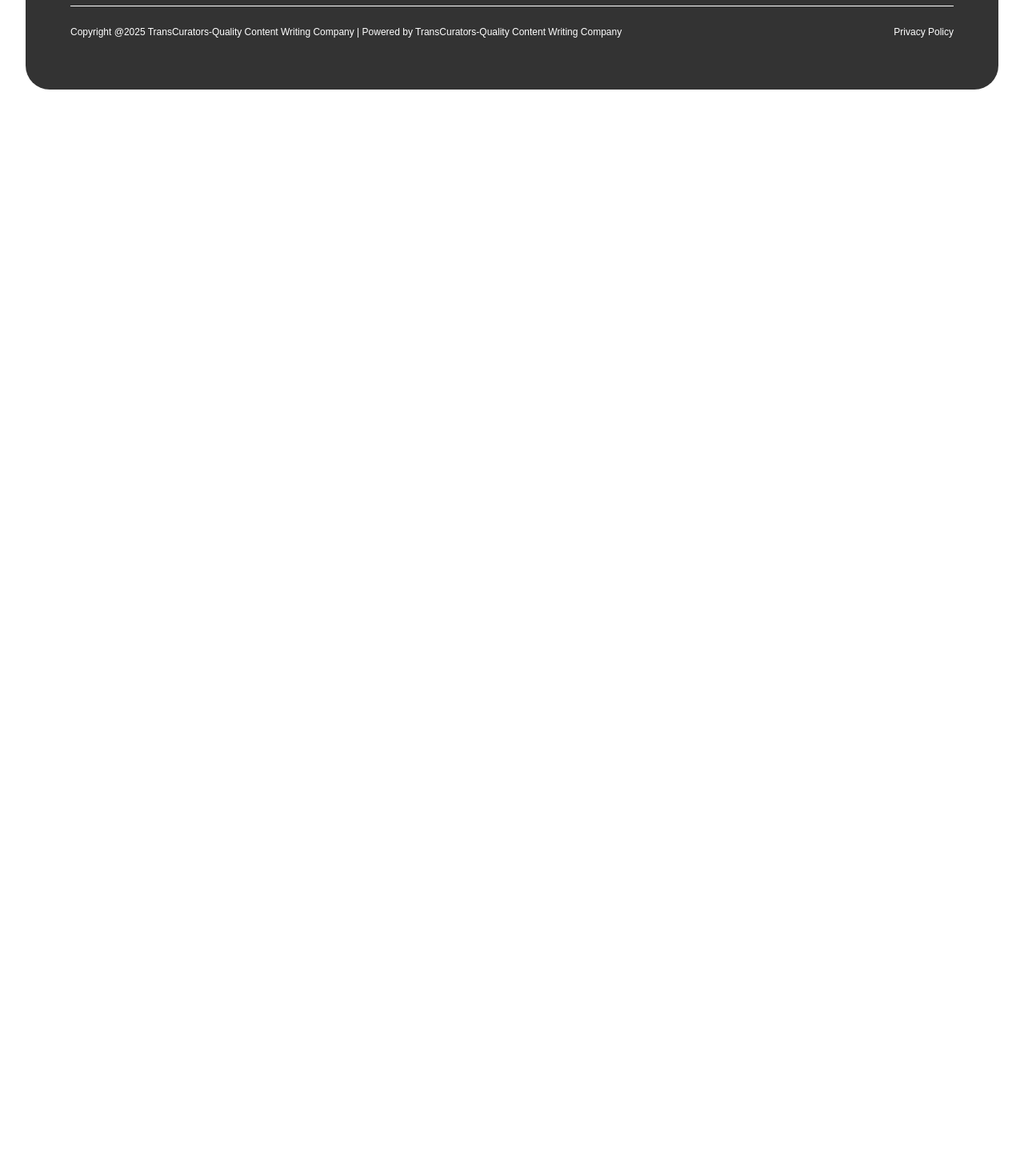
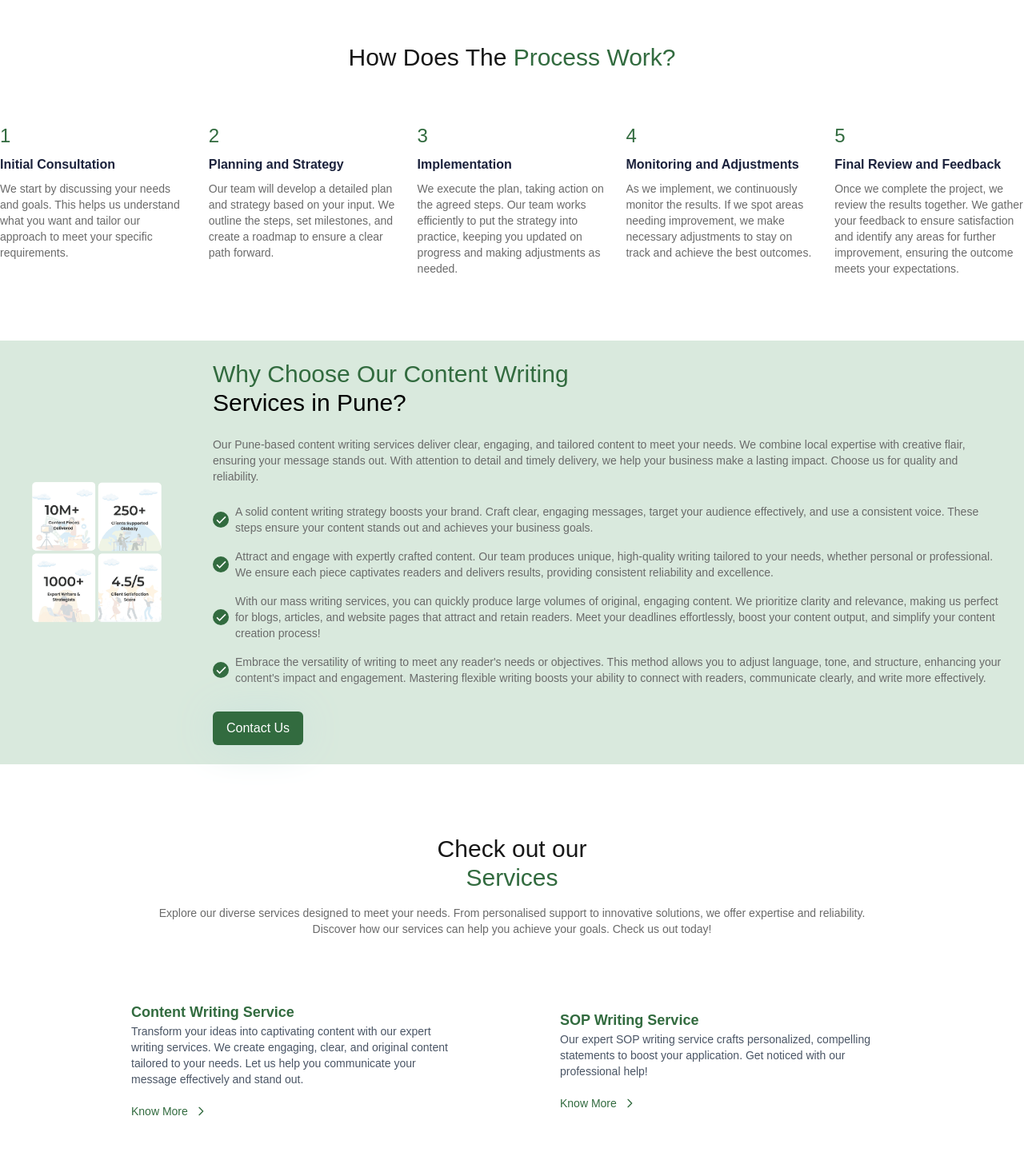
Before and after one commit to AnasNasim12/techcuratorsweb, a Next.js app: page /content-writing-services-in-pune in a window 1280 px wide. Before the commit this address had no page. Shown: the part 1320-2771 px from the top of the page at 80% size. Before the commit the page ends 1452 px from the top, so only its background shows below. Built offline with nearby package versions, Linux system fonts and the light colour scheme.

Commit message:
feat: Add Content Writing Services page with dynamic content and SEO optimization

```diff
--- a/app/components/footer/page.js
+++ b/app/components/footer/page.js
@@ -121,19 +121,19 @@ export default function Footer() {
                 </a>
               </li>
               <li>
-                <a href="#" className="flex items-center hover:text-[#326B3F] transition-colors">
+                <a href="/content-writing-services-in-mumbai" className="flex items-center hover:text-[#326B3F] transition-colors">
                   <ArrowRight size={14} className="mr-2 flex-shrink-0" />
                   <span>Mumbai</span>
                 </a>
               </li>
               <li>
-                <a href="#" className="flex items-center hover:text-[#326B3F] transition-colors">
+                <a href="/content-writing-services-in-bangalore" className="flex items-center hover:text-[#326B3F] transition-colors">
                   <ArrowRight size={14} className="mr-2 flex-shrink-0" />
                   <span>Bangalore</span>
                 </a>
               </li>
               <li>
-                <a href="#" className="flex items-center hover:text-[#326B3F] transition-colors">
+                <a href="/content-writing-services-in-pune" className="flex items-center hover:text-[#326B3F] transition-colors">
                   <ArrowRight size={14} className="mr-2 flex-shrink-0" />
                   <span>Pune</span>
                 </a>
--- a/app/content-writing-services-pune/page.js
+++ b/app/content-writing-services-in-pune/contentwritingpune.js
@@ -269,7 +269,7 @@ const ContentPune = () => {
                             </div>
             </section>
             <div className="text-center mb-8 space-y-4 mt-10 md:mt-20 max-w-screen-xl mx-auto">
-                <h2 className="md:text-3xl text-xl font-semibold">
+                <h2 className="md:text-3xl text-xl font-medium">
                     How Does The <span className="text-[#326B3F]">Process Work?</span>{' '}<br />
                 </h2>
             </div>
@@ -295,10 +295,10 @@ const ContentPune = () => {
             className='md:block hidden'
           />
         </div>
-        <div className='flex-row justify-center items-center px-6 py-6 md:py-0 '>
-          <h3 className='md:text-3xl text-xl font-semibold text-[#326B3F]'>
+        <div className='flex-row justify-center items-center px-6 py-10 md:py-6 '>
+          <h3 className='md:text-3xl text-xl font-medium text-[#326B3F]'>
           Why Choose Our Content Writing<br/>
-          <span className='md:text-3xl text-xl font-semibold text-black'>
+          <span className='md:text-3xl text-xl font-medium text-black'>
             Services in Pune?<br/>
           </span>
           </h3>
@@ -325,13 +325,27 @@ impact. Choose us for quality and reliability.
               </li>
             ))}
           </ul>
+          <motion.div
+                        className="flex flex-col sm:flex-row mt-6 md:mt-8"
+                        whileHover={{ y: -5 }}
+                        transition={{ type: "spring", stiffness: 400, damping: 10 }}
+                      >
+                        <Link href="/contact">
+                          <motion.button
+                            whileHover={{ scale: 1.05 }}
+                            whileTap={{ scale: 0.95 }}
+                            className="inline-flex items-center justify-center px-4 py-2 border border-transparent rounded-md shadow-[0_0_50px_#CCE3DE] hover:shadow-[0_0_100px_#A8D5BA] font-medium text-base transition-shadow duration-300 bg-[#326B3F] text-white"
+                          >
+                            Contact Us
+                          </motion.button>
+                        </Link>
+                      </motion.div>
+        </div>
 
         </div>
 
-        </div>
       </div>
             <div className="text-center mb-16 mt-22 md:mt-12space-y-4">
-        <p className="text-[#326B3F] text-md">Our Services</p>
         <h2 className="md:text-3xl text-xl mt-4 font-medium">
           Check out our{' '}<br />
           <span className="text-[#326B3F]">Services</span>
@@ -357,6 +371,12 @@ you achieve your goals. Check us out today!
                   {benefit.title}
                 </h3>
                 <p className="text-gray-600 text-sm">{benefit.description}</p>
+                <button className="mt-3 inline-flex items-center text-[#326B3F] text-sm font-medium py-2 transition-all duration-300 group">
+                  Know More
+                  <svg className="ml-2 w-4 h-4 group-hover:translate-x-1 transition-transform duration-300" fill="none" stroke="currentColor" viewBox="0 0 24 24">
+                    <path strokeLinecap="round" strokeLinejoin="round" strokeWidth={2} d="M9 5l7 7-7 7" />
+                  </svg>
+                </button>
               </div>
             ))}
         </div>
@@ -364,7 +384,6 @@ you achieve your goals. Check us out today!
     </div>
     <section>
             <div className="text-center mb-16 mt-22 md:mt-12space-y-4">
-        <p className="text-[#326B3F] text-md">Our Team</p>
         <h2 className="md:text-3xl text-xl mt-4 font-medium">
           How can the skilled content writers at{' '}<br />
           <span className="text-[#326B3F]">Transcurators assist you in growing your company?</span>
@@ -392,16 +411,16 @@ you achieve your goals. Check us out today!
                                     ))}
                             </div>
             </section>
-            <section className="relative bg-[#429054]/40 py-16 mt-12 md:mt-22 overflow-hidden">
+            <section className="relative bg-[#429054]/20 py-16 mt-12 md:mt-22 overflow-hidden">
                 <div className="max-w-6xl mx-auto px-4 flex flex-col md:flex-row items-center">
                     <div className="w-full md:w-5/12 mb-8 md:mb-0">
-                    <h2 className="md:text-3xl text-xl font-semibold mb-3">
+                    <h2 className="md:text-3xl text-xl font-medium mb-3">
                         Businesses We Support -<br/>
                         <span className="text-[#326B3F] block">Pune's Leading Content Writing Agency</span>
                     </h2>
                     </div>
                     <div className="w-full md:w-7/12 md:pl-8">
-                    <p className="text-[#6a6a6a] mb-6">
+                    <div className="text-[#6a6a6a] mb-6">
                         <ul className="space-y-2 ml-35 grid grid-cols-1 md:grid-cols-2">
     <li className="flex items-start">
       <div className="w-2 h-2 bg-[#326B3F] rounded-full mt-2 mr-3"></div>
@@ -464,10 +483,10 @@ you achieve your goals. Check us out today!
       <span>Blockchain & Cryptocurrency</span>
     </li>
   </ul>
-                    </p>
+                    </div>
 
                     <div className="mt-8 ml-35">
-                        <a href="#" className="inline-flex items-center justify-center px-6 py-3 border border-transparent rounded-md shadow-lg hover:shadow-xl transition-all duration-500 font-medium text-base bg-[#326B3F] text-white hover:-translate-y-1">
+                        <a href="/contact" className="inline-flex items-center justify-center px-6 py-3 border border-transparent rounded-md shadow-lg hover:shadow-xl transition-all duration-500 font-medium text-base bg-[#326B3F] text-white hover:-translate-y-1">
                         Start Your Journey
                         </a>
                     </div>
@@ -492,24 +511,23 @@ you achieve your goals. Check us out today!
                         </div>
                         {/* Text Section */}
                         <div className="w-full md:w-1/2 space-y-6">
-                            <h1 className="md:text-3xl text-xl font-medium">
+                            <h2 className="md:text-3xl text-xl font-medium">
                             Best Content Writing<br/><span className='text-[#326b3F]'> Agency in Pune</span>
-                            </h1>
+                            </h2>
                             <p className="text-[#6a6a6a] text-sm">
                             Are you looking for top-notch content writing services in Pune?<br/> Our expert team delivers
 clear, engaging, and tailored content to meet your needs. We focus on quality and originality
 to help your business stand out. Choose us for exceptional results.
                             </p>
-                            <button className="inline-flex items-center justify-center px-6 py-3 border border-transparent rounded-md shadow-lg hover:shadow-xl transition-all duration-500 font-medium text-base bg-[#326B3F] text-white hover:-translate-y-1">
+                            <Link href="/contact" className="inline-flex items-center justify-center px-6 py-3 border border-transparent rounded-md shadow-lg hover:shadow-xl transition-all duration-500 font-medium text-base bg-[#326B3F] text-white hover:-translate-y-1">
                                 Get Started Now
-                            </button>
+                            </Link>
                         </div>
                     </div>
                 </div>
             </section>
             <div className='max-w-screen-xl flex justify-center md:mt-20 mt-12 mb-10 mx-auto items-center'>
         <div className='text-center flex-row'>
-            <p className='text-md text-[#326B3F] font-regular'>FAQ&apos;s</p>
             <p className='md:text-3xl text-xl text-black font-medium mt-4'>
             Frequently Asked<span className='text-[#326B3F]'> Questions</span>
             </p>
--- /dev/null
+++ b/app/content-writing-services-in-pune/page.js
@@ -0,0 +1,16 @@
+import ContentPune from "./contentwritingpune";
+
+export const metadata = {
+  title: 'Content Writing Services in Pune - TransCurators',
+  description: 'Looking for top content writing services in Pune? TransCurators delivers SEO-optimized, engaging content that boosts traffic and conversions. Contact us now!',
+  // Injecting custom meta tag (Google Site Verification)
+  alternates: {
+    canonical: "https://www.transcurators.com/content-writing-services-in-pune",
+  },
+};
+
+export default function Page() {
+  return (
+    <ContentPune />
+  );
+}
```
Also changed, not shown: app/content-writing-services-in-bangalore/page.js (renamed from app/content-writing-services-bangalore/page.js), app/content-writing-services-in-mumbai/page.js (renamed from app/content-writing-services-mumbai/page.js).
